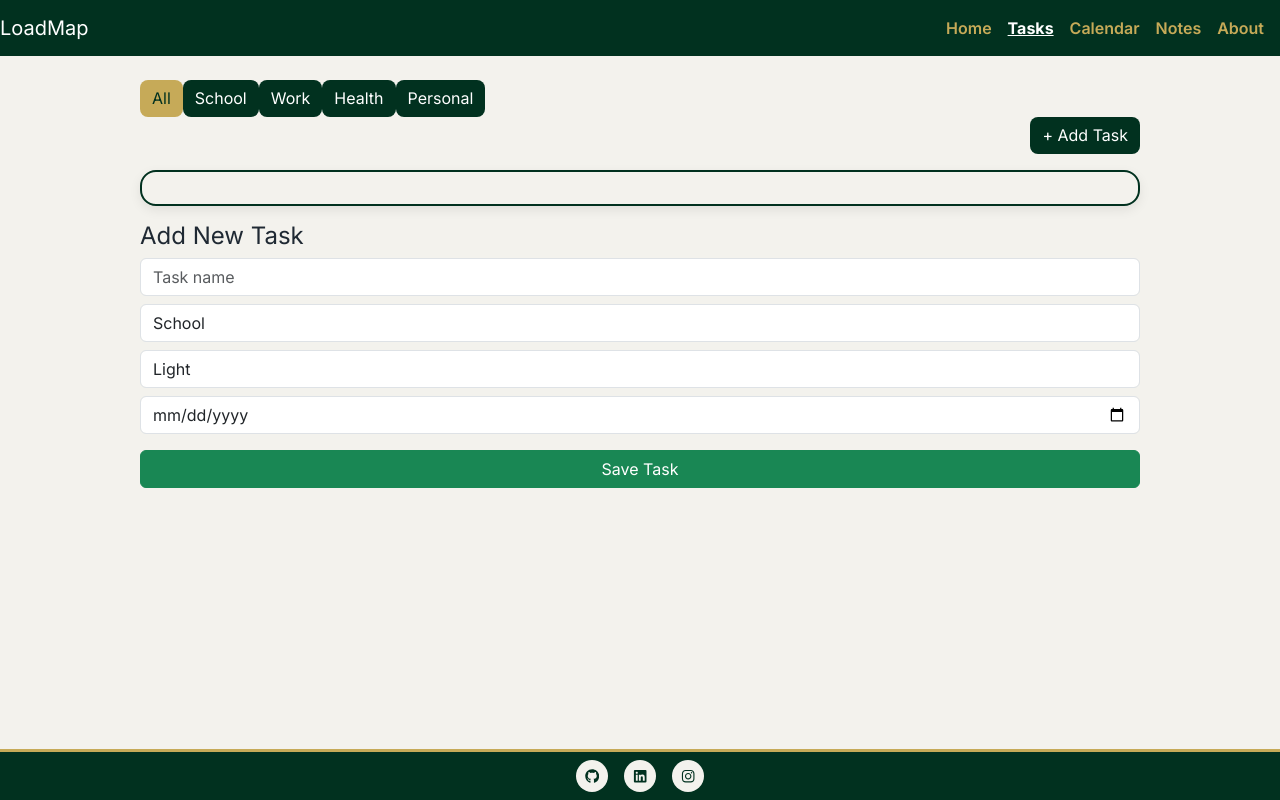
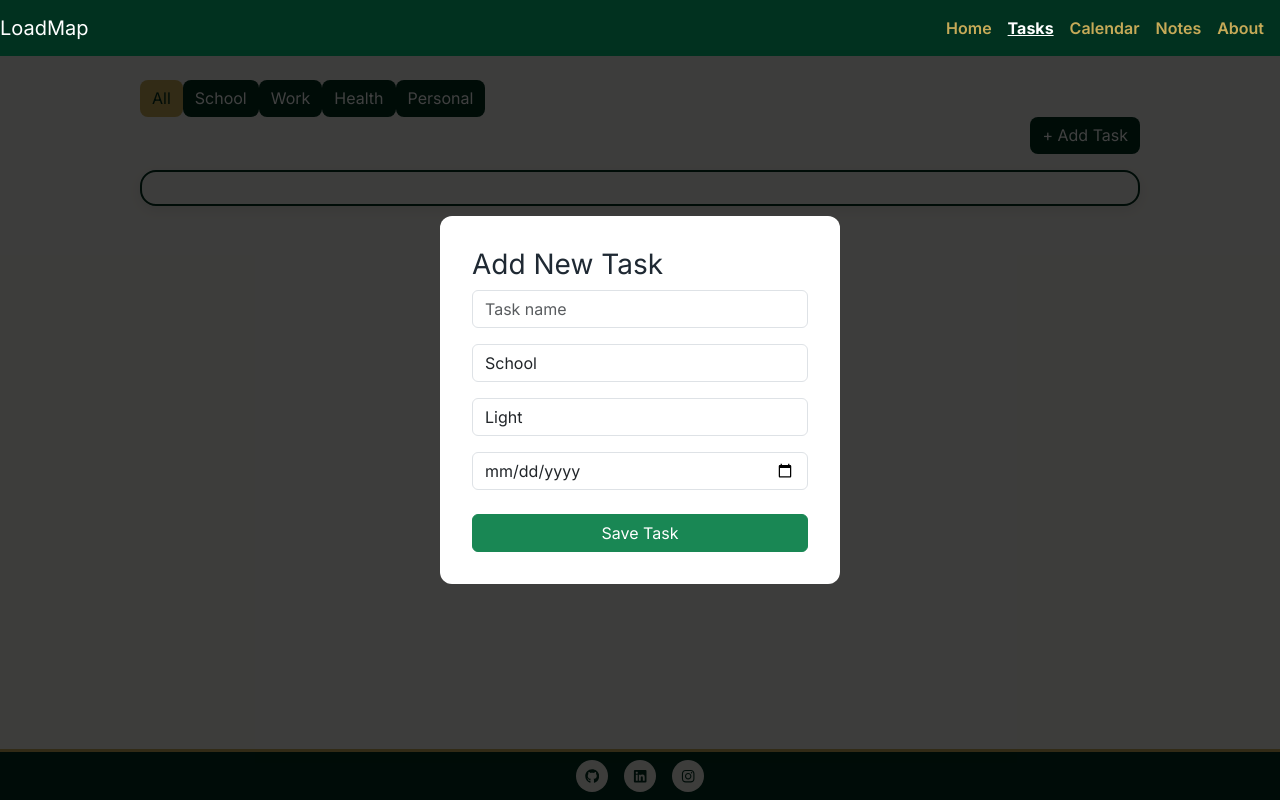
Before and after one commit to SethCSanti/startup, a React (Vite) app: page /tasks in a window 1280 px wide. Both pictures are taken after a click on the button "+ Add Task". Built offline with nearby package versions, Linux system fonts and the light colour scheme.

Commit message:
made the add task a pop up page just like when you click on a day on the calendar to see the tasks

```diff
--- a/src/tasks/tasks.jsx
+++ b/src/tasks/tasks.jsx
@@ -144,14 +144,14 @@ export function Tasks() {
       {/* ADD TASK MODAL */}
       {showModal && (
         <div
-          className="modal-overlay"
+          className="calendar-modal-overlay"
           onClick={() => setShowModal(false)}
         >
           <div
-            className="modal-content"
+            className="calendar-modal-content"
             onClick={(e) => e.stopPropagation()}
           >
-            <h4>Add New Task</h4>
+            <h3>Add New Task</h3>
 
             <form
               onSubmit={(e) => {
@@ -175,18 +175,18 @@ export function Tasks() {
               <input
                 name="title"
                 placeholder="Task name"
-                className="form-control mb-2"
+                className="form-control mb-3"
                 required
               />
 
-              <select name="category" className="form-control mb-2">
+              <select name="category" className="form-control mb-3">
                 <option>School</option>
                 <option>Work</option>
                 <option>Health</option>
                 <option>Personal</option>
               </select>
 
-              <select name="weight" className="form-control mb-2">
+              <select name="weight" className="form-control mb-3">
                 <option value="light">Light</option>
                 <option value="medium">Medium</option>
                 <option value="heavy">Heavy</option>
@@ -195,7 +195,7 @@ export function Tasks() {
               <input
                 type="date"
                 name="dueDate"
-                className="form-control mb-3"
+                className="form-control mb-4"
                 required
               />
 
```
